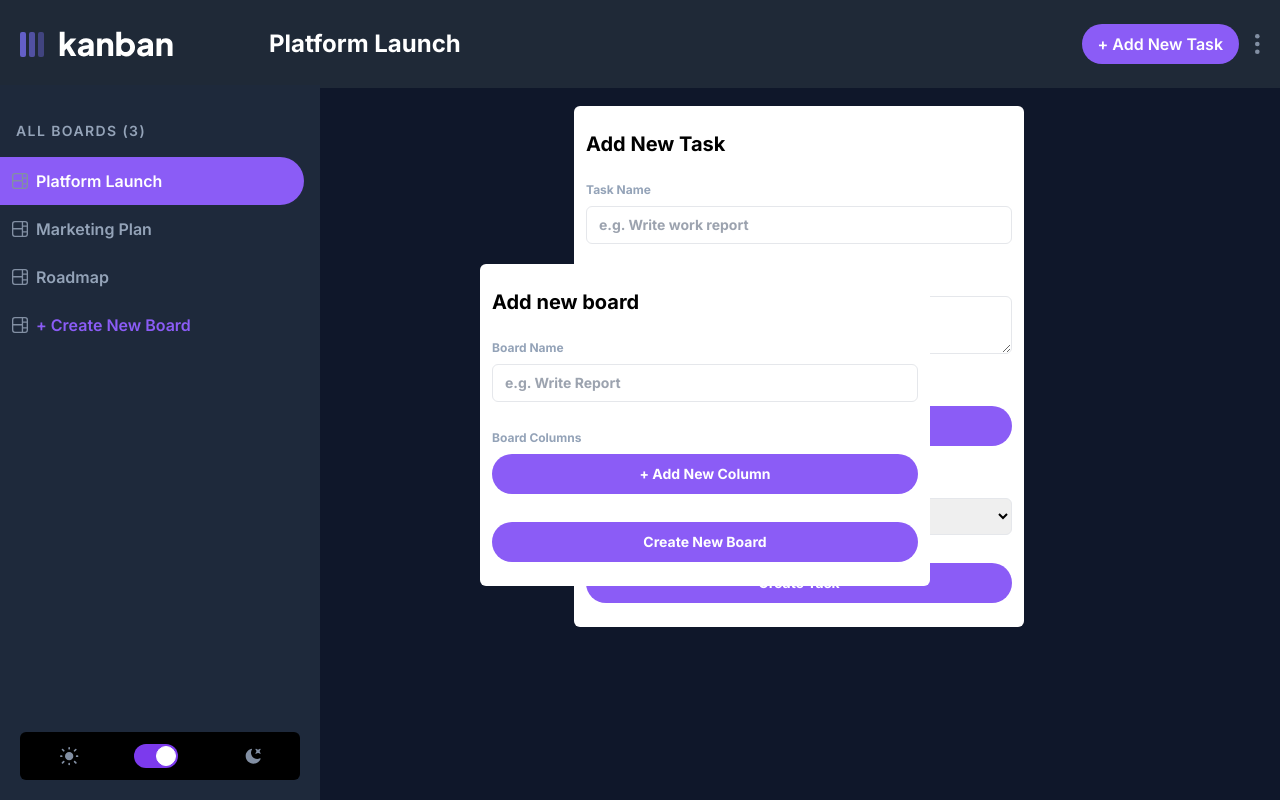
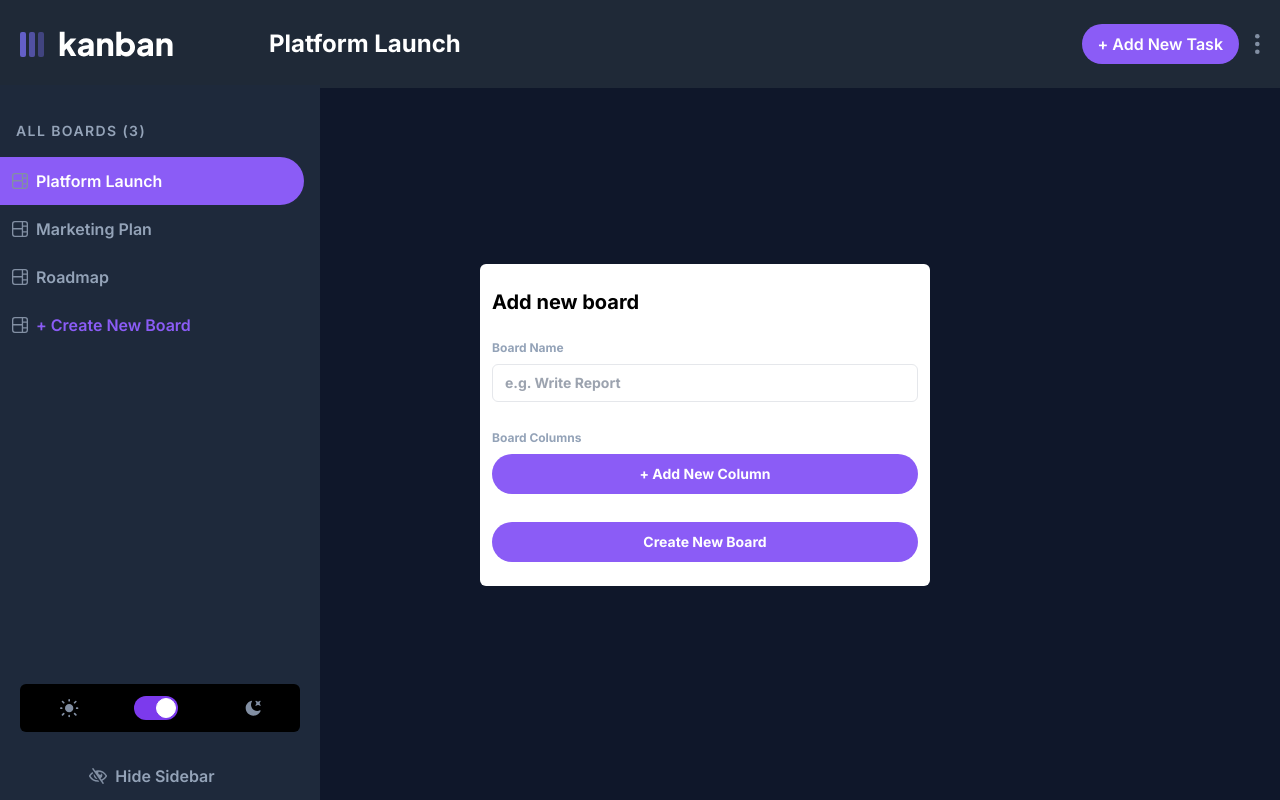
Before and after one commit to Jcerovsky/kanban-task-management, a Next.js app: page / in a window 1280 px wide. Both pictures are taken after a click on the element "+ Create New Board". Built offline with nearby package versions, Linux system fonts and the light colour scheme.

Commit message:
fix displaying forms

```diff
--- a/src/app/components/AddNewBoard.tsx
+++ b/src/app/components/AddNewBoard.tsx
@@ -11,7 +11,7 @@ function AddNewBoard() {
 
   return (
     <div
-      className="add-new-board absolute left-[150%] top-[25%] flex flex-col gap-6 text-black bg-white p-3 py-6
+      className="new-board absolute left-[150%] top-[25%] flex flex-col gap-6 text-black bg-white p-3 py-6
     rounded-md w-[450px] font-bold text-sm"
     >
       <h1 className=" text-xl">Add new board</h1>
--- a/src/app/components/AddTaskForm.tsx
+++ b/src/app/components/AddTaskForm.tsx
@@ -19,7 +19,7 @@ function AddTaskForm() {
 
   return (
     <div
-      className="add-new-board absolute top-[120%] right-[20%] flex flex-col gap-6 text-black bg-white p-3 py-6
+      className="new-form absolute top-[120%] right-[20%] flex flex-col gap-6 text-black bg-white p-3 py-6
     rounded-md w-[450px] font-bold text-sm"
     >
       <h1 className=" text-xl">Add New Task</h1>
--- a/src/app/components/Header.tsx
+++ b/src/app/components/Header.tsx
@@ -25,12 +25,18 @@ function Header() {
       <p className="text-2xl font-bold self-center ml-20">{currentBoard}</p>
       <Button
         style={"py-2 px-4 text-white "}
-        handleClick={() => setIsShown(true)}
+        handleClick={() =>
+          setIsShown((prevState) => {
+            return {
+              "new-form": !prevState["new-form"],
+            };
+          })
+        }
       >
         + Add New Task
       </Button>
       <BoardSettings />
-      {isShown && <AddTaskForm />}
+      {isShown["new-form"] && <AddTaskForm />}
     </header>
   );
 }
--- a/src/app/components/Sidebar.tsx
+++ b/src/app/components/Sidebar.tsx
@@ -9,6 +9,7 @@ function Sidebar() {
   const [isToggled, setIsToggled] = useState<boolean>(theme === "light");
   const [selectedBoardIndex, setSelectedBoardIndex] = useState<number>(0);
   const [boardList, setBoardList] = useState<string[]>([]);
+  const [isSidebarHidden, setIsSideBarHidden] = useState<boolean>(false);
   const { data, setCurrentBoard, isShown, setIsShown } = useContext(Context)!;
 
   useEffect(() => {
@@ -23,7 +24,12 @@ function Sidebar() {
   };
 
   return (
-    <div className="flex flex-col bg-white dark:bg-slate-800 fixed top-[85px] bottom-0 left-0 text-slate-400 w-3/12">
+    <>
+      <div
+        className={`flex flex-col bg-white dark:bg-slate-800 fixed top-[85px] bottom-0 left-0 text-slate-400 w-3/12 ${
+          isSidebarHidden ? "hidden" : ""
+        }`}
+      >
         <p className="mt-5 p-4 text-sm tracking-widest">
           ALL BOARDS ({boardList?.length})
         </p>
@@ -47,9 +53,13 @@ function Sidebar() {
           <div
             className="flex gap-2 items-center p-3 mr-4 rounded-r-full cursor-pointer hover:text-violet-500
              text-violet-500 delay-100 transition-transform"
-          onClick={() => {
-            setIsShown(true);
-          }}
+            onClick={() =>
+              setIsShown((prevState) => {
+                return {
+                  "new-board": !prevState["new-board"],
+                };
+              })
+            }
           >
             <img src="../../../assets/icon-board.svg" alt="" />
             <p>+ Create New Board</p>
@@ -80,8 +90,17 @@ function Sidebar() {
             alt="moon in a crescent icon"
           />
         </div>
-      {isShown && <AddNewBoard />}
+        <div
+          className="flex gap-2 justify-center items-center p-3 mr-4 rounded-r-full cursor-pointer hover:text-violet-500
+              hover:bg-violet-100 hover:text-violet-500 delay-100 transition-transform"
+        >
+          <img src="../../../assets/icon-hide-sidebar.svg" alt="" />
+          <p onClick={() => setIsSideBarHidden(true)}>Hide Sidebar</p>
         </div>
+        {isShown["new-board"] && <AddNewBoard />}
+      </div>
+      <div className="absolute"></div>
+    </>
   );
 }
 
--- a/src/app/context/Context.tsx
+++ b/src/app/context/Context.tsx
@@ -11,8 +11,8 @@ interface ContextProps {
   setData: React.Dispatch<React.SetStateAction<DataProps[]>>;
   currentBoard: string;
   setCurrentBoard: React.Dispatch<React.SetStateAction<string>>;
-  isShown: boolean;
-  setIsShown: React.Dispatch<React.SetStateAction<boolean>>;
+  isShown: { [elementId: string]: boolean };
+  setIsShown: React.Dispatch<React.SetStateAction<ContextProps["isShown"]>>;
 }
 
 export interface DataProps {
@@ -40,7 +40,7 @@ function ContextProvider({ children }: { children: React.ReactNode }) {
   );
   const [data, setData] = useState<DataProps[]>([]);
   const [currentBoard, setCurrentBoard] = useState<string>("");
-  const [isShown, setIsShown] = useState<boolean>(false);
+  const [isShown, setIsShown] = useState<ContextProps["isShown"]>({});
 
   useEffect(() => {
     if (theme === "light") {
--- a/src/app/greet/[user]/page.tsx
+++ /dev/null
@@ -1,7 +0,0 @@
-import React from "react";
-
-function Page({ params }: { params: { user: string } }) {
-  return <div>Hello {params.user}</div>;
-}
-
-export default Page;
--- a/src/app/page.tsx
+++ b/src/app/page.tsx
@@ -9,14 +9,14 @@ import { Context } from "@/app/context/Context";
 export default function Home() {
   const { isShown, setIsShown } = useContext(Context)!;
 
-  const hideShownDiv = (e: MouseEvent<Element, MouseEvent>) => {
-    if (isShown) {
-      handleClickOutside(e, ".add-new-board", setIsShown);
-    }
-  };
+  // const hideShownDiv = (e: MouseEvent<Element, MouseEvent>) => {
+  //   if (isShown) {
+  //     handleClickOutside(e, ".add-new-board", setIsShown);
+  //   }
+  // };
 
   return (
-    <div onClick={(e) => hideShownDiv(e)}>
+    <div>
       <Header />
       <Sidebar />
     </div>
```
Also changed, not shown: public/assets/favicon-32x32.png (deleted). Lines whose indentation alone changed are shown as unchanged.
